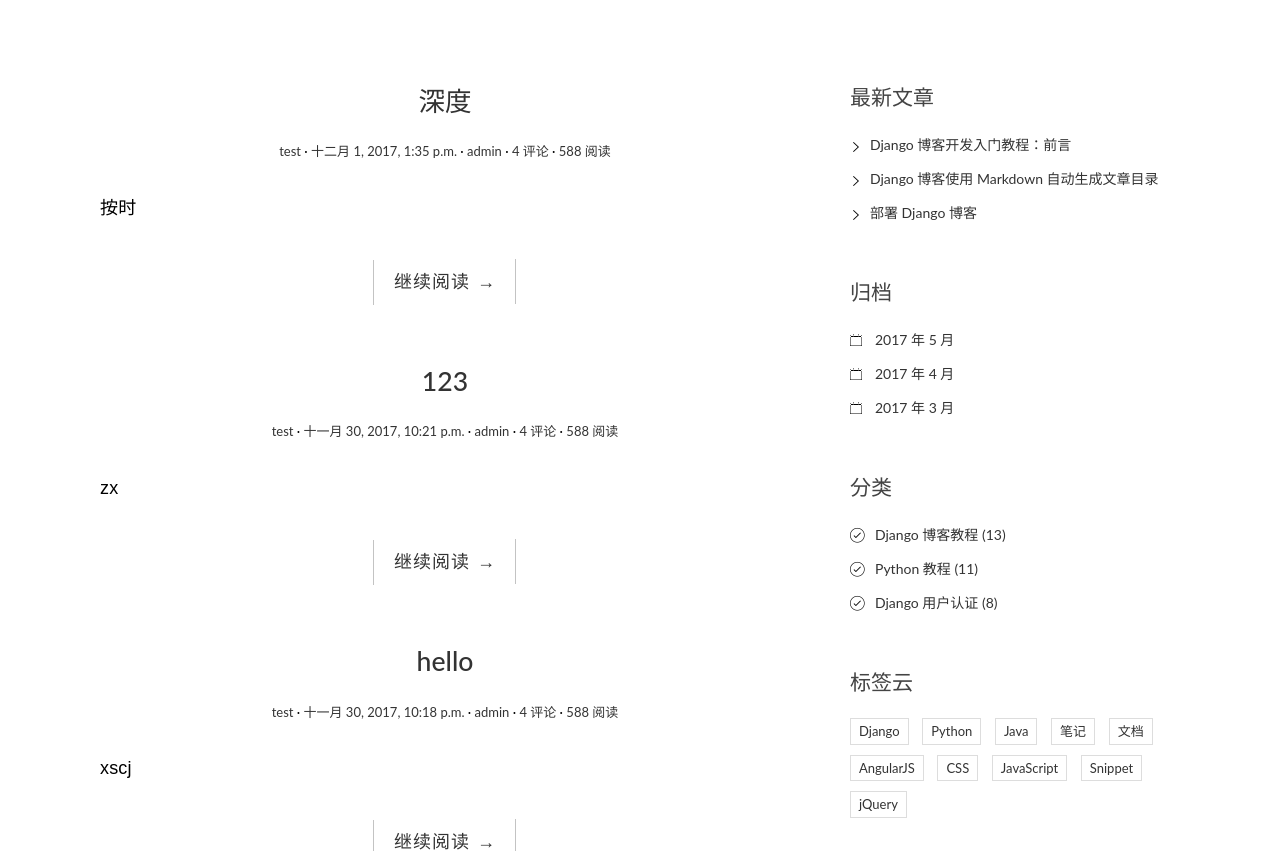
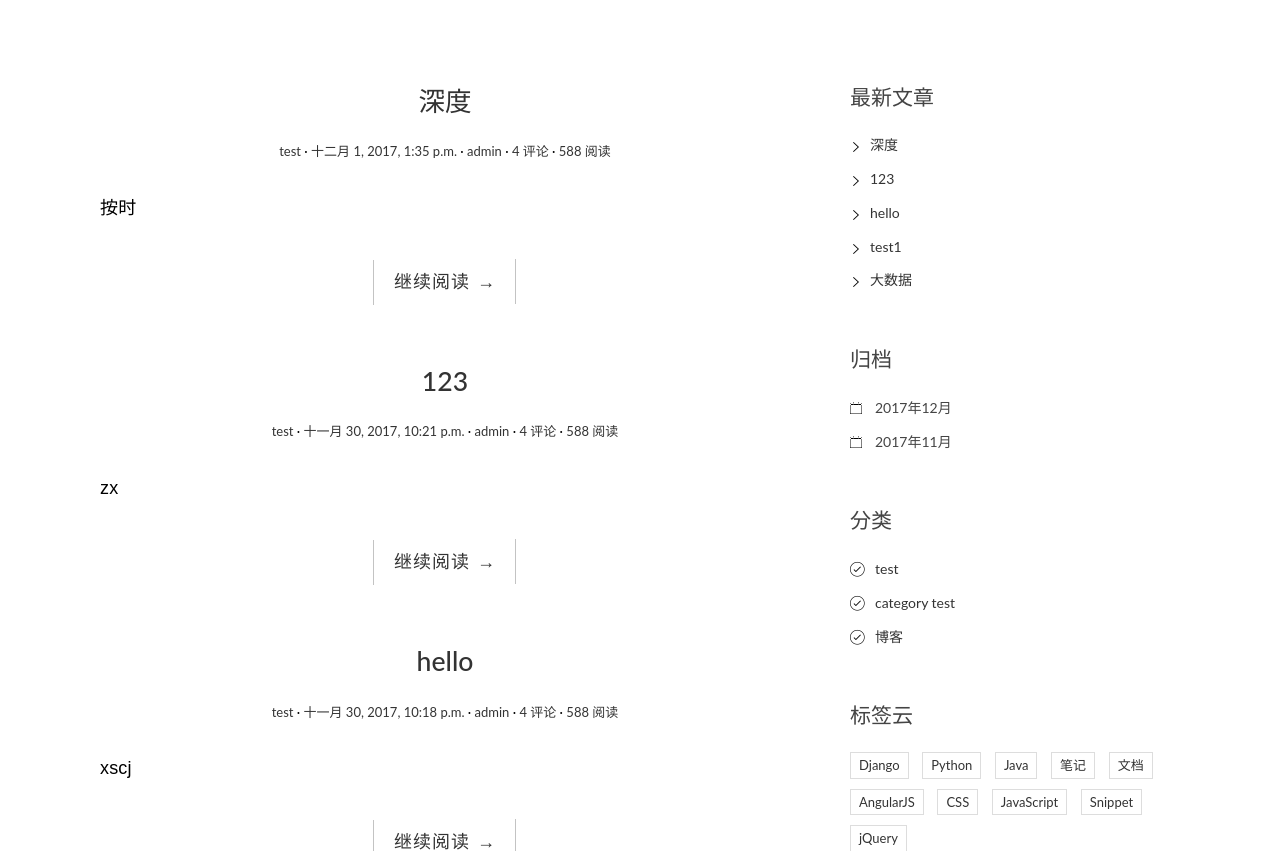
Before and after one commit to liaoxianfu/django_blog, a Django app: page / in a window 1280 px wide. Shown: the part 91-942 px from the top of the page. Run offline with Django 3.2, Linux system fonts and the light colour scheme; data comes from the database, SQL or seed files in the repository; some libraries are stand-ins or nearby versions.

Commit message:
更改标签
更改标签

```diff
--- /dev/null
+++ b/myblog/blog/templatetags/blog_tags.py
@@ -0,0 +1,22 @@
+from ..models import Post,Category
+from django import template
+
+register = template.Library()
+
+
+# 获取最新文章
+@register.simple_tag
+def get_recent_post(num=5):
+    return Post.objects.all().order_by('-created_time')[:num]
+
+
+# 获取最新的文章归档
+@register.simple_tag
+def archives():
+    return Post.objects.dates('created_time', 'month', order='DESC')
+
+
+# 获取全部的标签
+@register.simple_tag
+def get_categories():
+    return Category.objects.all()
--- a/myblog/templates/blog/base.html
+++ b/myblog/templates/blog/base.html
@@ -1,4 +1,5 @@
 {% load staticfiles %}
+{% load blog_tags %}
 <!DOCTYPE html>
 <html>
 <head>
@@ -82,46 +83,45 @@
             <aside class="col-md-4">
                 <div class="widget widget-recent-posts">
                     <h3 class="widget-title">最新文章</h3>
+                  {% get_recent_post as recent_post_list %}
                     <ul>
+                        {% for post in recent_post_list %}
                         <li>
-                            <a href="#">Django 博客开发入门教程：前言</a>
+                        <a href="{{ post.get_absolute_url }}">{{ post.title }}</a>
                         </li>
-                        <li>
-                            <a href="#">Django 博客使用 Markdown 自动生成文章目录</a>
-                        </li>
-                        <li>
-                            <a href="#">部署 Django 博客</a>
-                        </li>
+                            {% empty %}
+                            暂无文章！！
+                        {% endfor %}
+
                     </ul>
                 </div>
                 <div class="widget widget-archives">
                     <h3 class="widget-title">归档</h3>
+                    {% archives as date_list %}
                     <ul>
-                        <li>
-                            <a href="#">2017 年 5 月</a>
-                        </li>
-                        <li>
-                            <a href="#">2017 年 4 月</a>
-                        </li>
-                        <li>
-                            <a href="#">2017 年 3 月</a>
-                        </li>
+                        {% for date in date_list %}
+                            <li>{{ date.year }}年{{ date.month }}月</li>
+                        {% empty %}
+
+                            暂无归档
+                        {% endfor %}
+
                     </ul>
                 </div>
 
                 <div class="widget widget-category">
                     <h3 class="widget-title">分类</h3>
+                   {% get_categories as category_list %}
                     <ul>
+                    {% for category in category_list %}
                         <li>
-                            <a href="#">Django 博客教程 <span class="post-count">(13)</span></a>
+                        <a href="#">{{ category.name }}</a>
                         </li>
-                        <li>
-                            <a href="#">Python 教程 <span class="post-count">(11)</span></a>
-                        </li>
-                        <li>
-                            <a href="#">Django 用户认证 <span class="post-count">(8)</span></a>
-                        </li>
+                    {% empty %}
+                        暂无分类！！
+                    {% endfor %}
                     </ul>
+
                 </div>
 
                 <div class="widget widget-tag-cloud">
```
Also changed, not shown: myblog/blog/templatetags/__init__.py (added).
